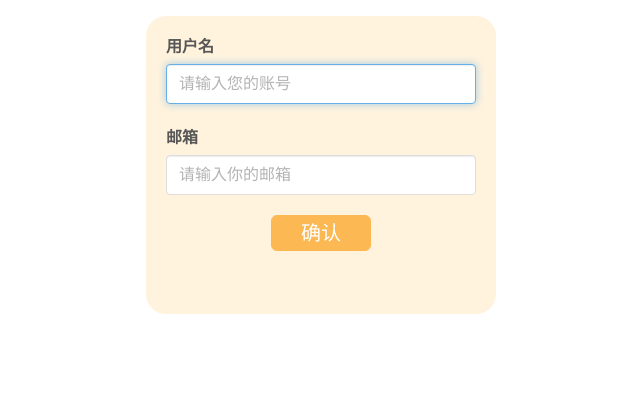
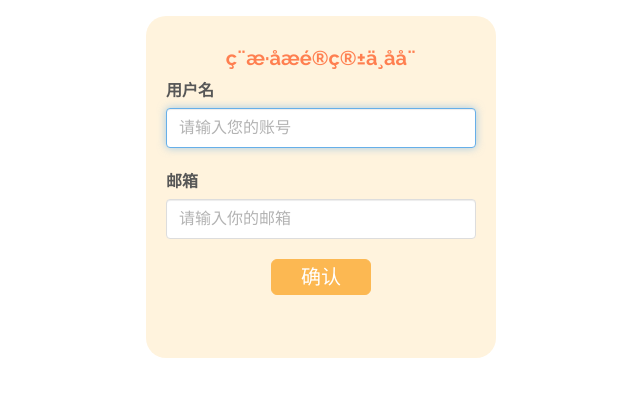
Before and after one commit to zomtony/uniboost, a PHP site: the page made by signin_out_up/findPwd.php in a window 1280 px wide. Shown: the part 71-485 px from the top of the page, without its empty margins (319-959 px from the left). Run offline with PHP 8.4, Linux system fonts and the light colour scheme; the visitor is signed in with stand-in values (Sample User, id 1).

Commit message:
add find password function

```diff
--- a/signin_out_up/findPwd.php
+++ b/signin_out_up/findPwd.php
@@ -1,6 +1,11 @@
 <?php include($_SERVER['DOCUMENT_ROOT'].'/include/header.php'); ?>
     <div class='row signup-container'>
-
+        <?php
+            extract ($_GET);
+            if(isset($info)){
+                echo "<div class='col-xs-12'><h4 style='text-align: center; color: coral;'>" . $info . "</h4></div>";
+            }
+        ?>
 		<form action="/mail/SendPwdMail.php" method="POST" >
 			<label for="userID" class="sr-only-focusable">用户名</label>
 			<br />
```
